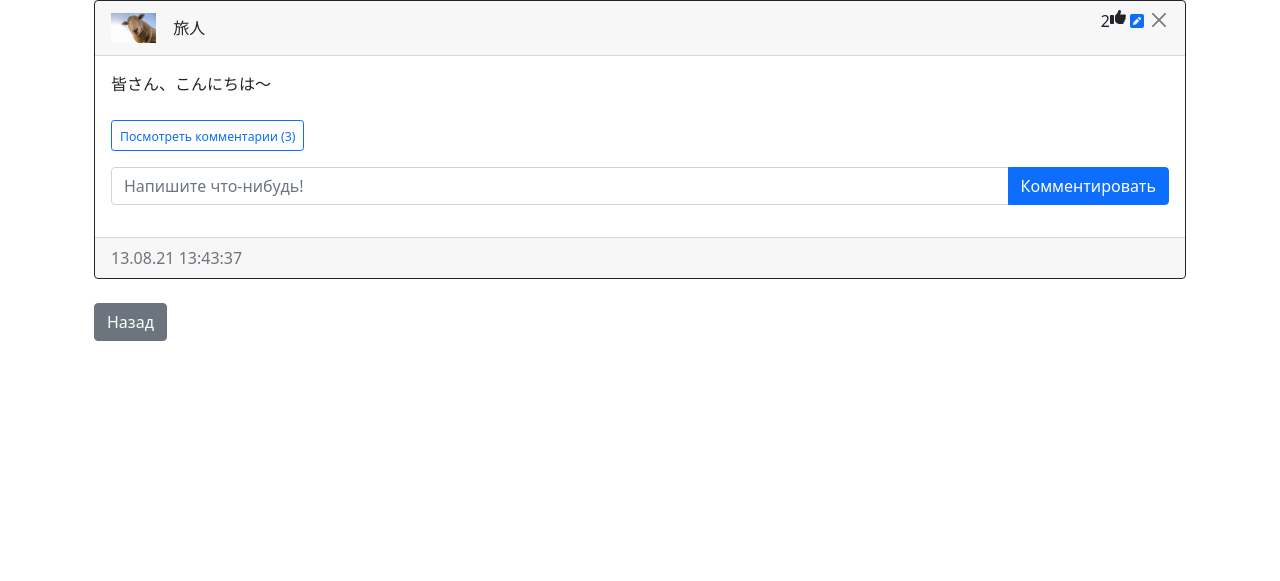
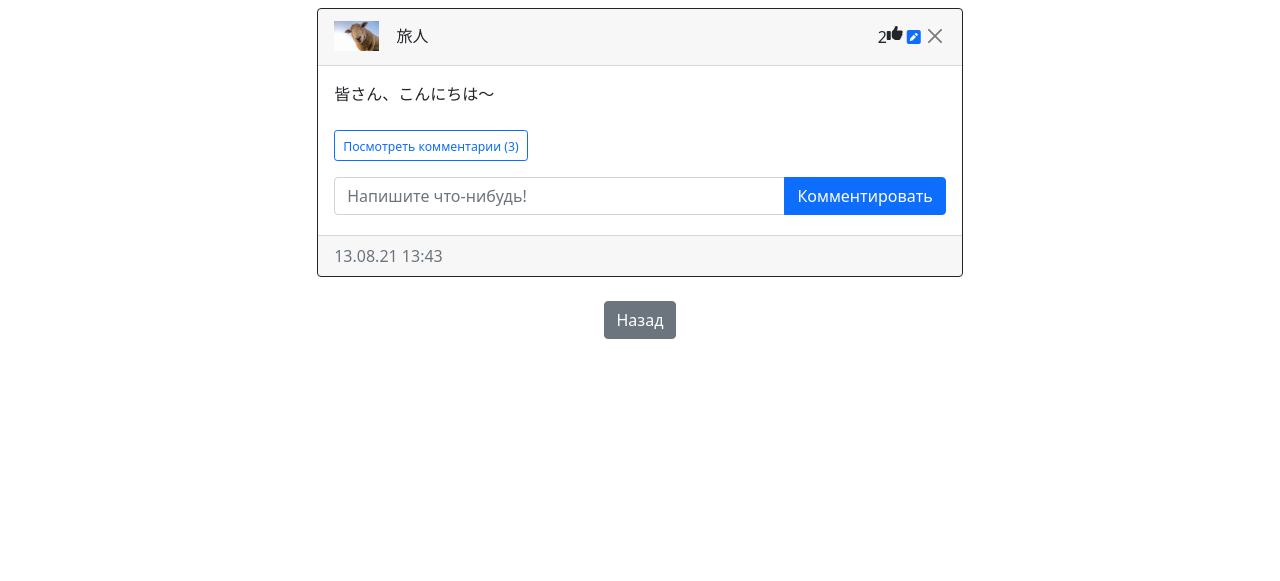
Before and after one commit to Vladislav-acc/flask_project, a Flask app: page /post/1 in a window 1280 px wide. Shown: the part 78-659 px from the top of the page. Run offline with Flask 2, Linux system fonts and the light colour scheme; a user stored in the database is signed in; data comes from the database, SQL or seed files in the repository; both versions use the stored data as it was after the commit; some libraries are stand-ins or nearby versions.

Commit message:
Добавлена кнопка открытия поста, комментарии отсортированы по дате, улучшен внешний вид

```diff
--- a/app/__init__.py
+++ b/app/__init__.py
@@ -43,7 +43,7 @@ def create_app():
         def local_time(utc_time):
             local_tz = get_localzone()
             local_dt = utc_time.replace(tzinfo=pytz.utc).astimezone(local_tz)
-            return datetime.strftime(local_dt, '%d.%m.%y %H:%M:%S')
+            return datetime.strftime(local_dt, '%d.%m.%y %H:%M')
 
         return dict(local_time=local_time)
 
--- /dev/null
+++ b/app/static/styles.css
@@ -0,0 +1,16 @@
+.for-post{
+    width: 60%;
+    margin-left: auto;
+    margin-right: auto;
+}
+
+.roza{
+    width: 70%;
+    margin-left: auto;
+    margin-right: auto;
+}
+
+.post-text{
+    height: 50px;
+    overflow: hidden;
+}
--- a/app/templates/base.html
+++ b/app/templates/base.html
@@ -7,6 +7,9 @@
           rel="stylesheet"
           integrity="sha384-KyZXEAg3QhqLMpG8r+8fhAXLRk2vvoC2f3B09zVXn8CA5QIVfZOJ3BCsw2P0p/We"
           crossorigin="anonymous">
+    <link href="{{ url_for('static', filename='styles.css') }}"
+            rel="stylesheet"
+            type="text/css">
     <script src="https://kit.fontawesome.com/970a3685a6.js"
             crossorigin="anonymous"></script>
 
@@ -16,7 +19,7 @@
     <div class="d-flex flex-column overflow-hidden min-vh-100 vh-100">
     <header class="sticky-top">
     <nav class="navbar navbar-expand-lg navbar-dark bg-dark mb-3" style="background-color: #6f42c1;">
-      <div class="container-fluid">
+      <div class="container-fluid" >
           <a class="navbar-brand" href="/hello">
           <img src="/static/images/93zGbFI-sakura-blossom-alice-vector.svg" alt="" width="30" height="30" class="d-inline-block align-text-top">Записки королёвского япониста
           </a>
@@ -72,7 +75,8 @@
     </main>
 
     <footer class="d-flex flex-wrap justify-content-between align-items-center py-3 border-top flex-grow-0 sticky-bottom bg-dark">
-        <div class="col-md-4 d-flex align-items-center">
+        <div
+        <div class="col-md-4 d-flex align-items-center" >
           <a href="/" class="mb-3 me-2 mb-md-0 text-muted text-decoration-none lh-1">
             <img src="/static/images/009.svg" alt="" width="30" height="30">
           </a>
--- a/app/templates/hello.html
+++ b/app/templates/hello.html
@@ -9,5 +9,6 @@
         <div align="center">
             <img src="static/images/009.svg" height="30%" width="30%">
         </div>
+        <div align="center"><a class="btn" href="/home">Перейти в блог</a></div>
     </div>
 {% endblock %}
--- a/app/templates/post.html
+++ b/app/templates/post.html
@@ -3,7 +3,7 @@
 {% block title %} Home {% endblock %}
 
 {% block content %}
-<div class="container md-3">
+<div class="container my-2 for-post">
 
     <div class="card border-dark">
         <div class="card-header d-flex justify-content-between align-item-center">
@@ -11,15 +11,17 @@
             <img src="{{ post.user.get_avatar(30) }}" width="auto" height="30">
             <a href="/{{post.user.username}}/profile" class="btn" role="btn">{{post.user.username}}</a>
             </div>
-            <div class="d-flex justify-content-end align-item-center">
+            <div class="d-flex justify-content-end align-item-center my-2">
                 <span id="likes-count-{{post.id}}">{{ post.likes|length }}</span>
                 {% if user.id in post.likes|map(attribute="author")|list %}
                 <i class="fas fa-thumbs-up"
                    id="like-button-{{post.id}}"
+                   role="button"
                    onclick="like({{post.id}})"></i>
                 {% else %}
                 <i class="far fa-thumbs-up"
                    id="like-button-{{post.id}}"
+                   role="button"
                    onclick="like({{post.id}})"></i>
                 {% endif %}
                 {% if user.id == post.author %}
@@ -55,16 +57,16 @@
             <div class="collapse" id="comments-{{post.id}}">
                 <div class="card">
                     <div class="card-body" id="comments-expanded-{{post.id}}">
-                        {% for comment in post.comments %}
+                        {% for comment in post.comments|reverse %}
 
                         <div class="d-flex justify-content-between align-items-top">
-                            <div class="w-75">
+                            <div style="width: 90%;">
                                     <img src="{{ comment.user.get_avatar(20) }}" width="auto" height="20">
                                     <a href="/{{ comment.user.username }}/profile" class="py-0 px-0">{{ comment.user.username }}</a>
                                 : {{ comment.text }}
                             </div>
                             <div align="right">
-                                <small class="text-muted">{{ local_time(comment.created_date) }}</small>
+
                                 {% if comment.author == user.id or post.author == user.id %}
                                     <div class="btn-group">
                                         <button type="button"
@@ -78,12 +80,13 @@
                                 {% endif %}
                             </div>
                         </div>
+                        <small class="text-muted">{{ local_time(comment.created_date) }}</small>
                         {% endfor %}
                     </div>
                 </div>
             </div>
 
-        <form class="input-group mb-3" method="post" action="/create_comment/{{post.id}}" onclick="updateComments({{post.id}})">
+        <form class="input-group mb-1" method="post" action="/create_comment/{{post.id}}" onclick="updateComments({{post.id}})">
             <input type="text" id="text" name="text" class="form-control" placeholder="Напишите что-нибудь!"/>
             <button type="submit" class="btn btn-primary">Комментировать</button>
         </form>
@@ -93,6 +96,8 @@
         </div>
     </div>
     <br/>
+    <div class="d-flex justify-content-center">
     <a href="/home#{{post.id}}" class="btn btn-secondary">Назад</a>
+        </div>
 </div>
 {% endblock %}
```
Also changed, not shown: app/templates/home.html (+7 -6 lines), app/database.db.
